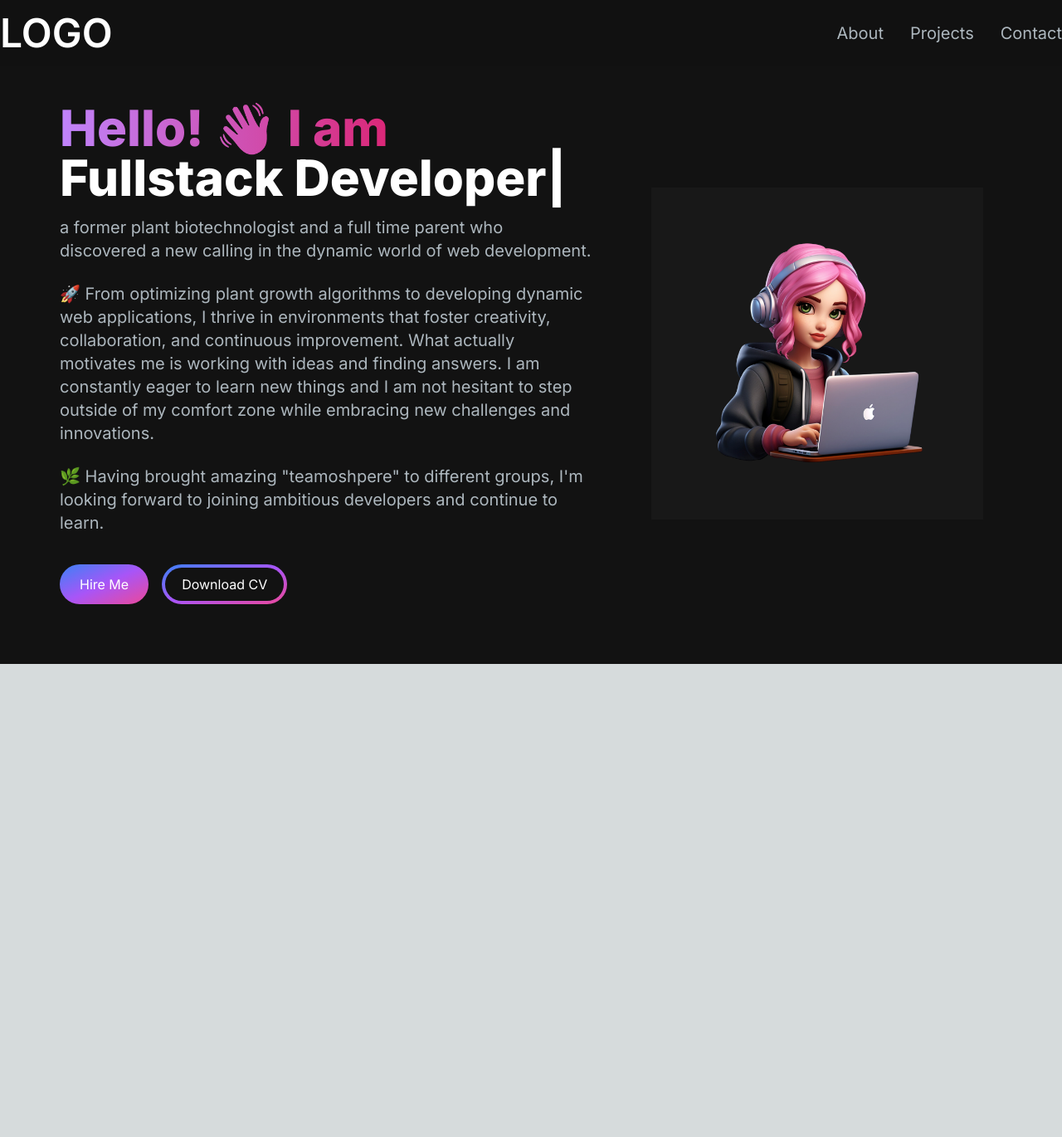
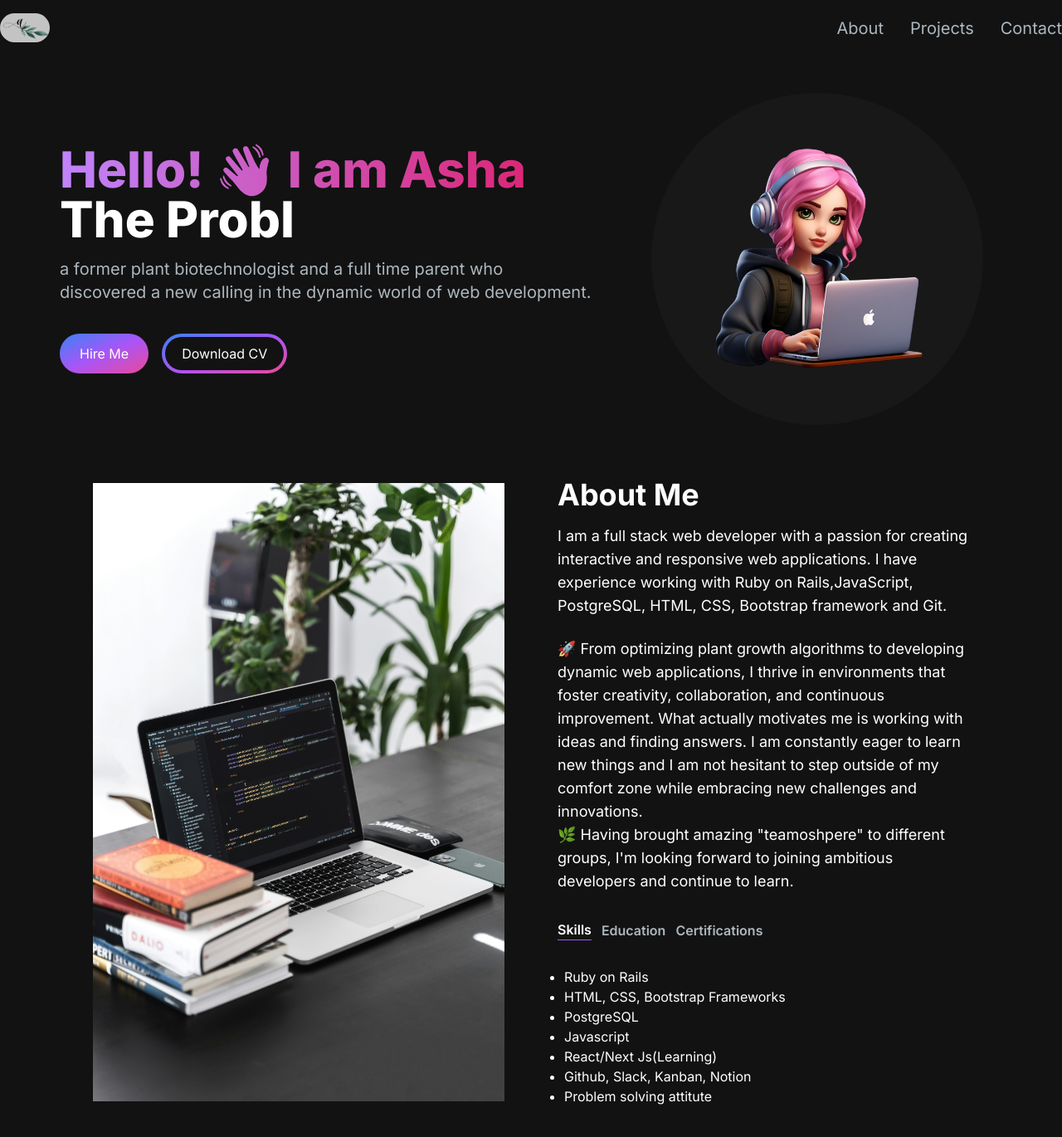
Before and after one commit to ashakiran07/Portfolio, a Next.js app: page / in a window 1280 px wide. Shown: the top 1370 px of the page at 83% size. Before the commit the page ends 800 px from the top, so only its background shows below. Built offline with nearby package versions, Linux system fonts and the light colour scheme.

Commit message:
Added a about section with TabButton component with a border button when active

```diff
--- /dev/null
+++ b/src/app/components/AboutSection.jsx
@@ -0,0 +1,109 @@
+"use client";
+import React, { useTransition, useState } from "react";
+import Image from "next/image";
+import TabButton from "./TabButton";
+
+const TAB_DATA = [
+  {
+    title: "Skills",
+    id: "skills",
+    content: (
+      <ul className="list-disc pl-2">
+        <li>Ruby on Rails</li>
+        <li>HTML, CSS, Bootstrap Frameworks</li>
+        <li>PostgreSQL</li>
+        <li>Javascript</li>
+        <li>React/Next Js(Learning)</li>
+        <li>Github, Slack, Kanban, Notion</li>
+        <li>Problem solving attitute</li>
+
+      </ul>
+    ),
+  },
+  {
+    title: "Education",
+    id: "education",
+    content: (
+      <ul className="list-disc pl-2">
+        <li>Le Wagon Web Development Bootcamp</li>
+        <li>Masters in International Horticulture, Leibniz Universität Hannover</li>
+
+      </ul>
+    ),
+  },
+  {
+    title: "Certifications",
+    id: "certifications",
+    content: (
+      <ul className="list-disc pl-2">
+        <li>Le Wagon Web Development Bootcamp Graduate</li>
+      </ul>
+    ),
+  },
+];
+
+const AboutSection = () => {
+  const [tab, setTab] = useState("skills");
+  const [isPending, startTransition] = useTransition();
+
+  const handleTabChange = (id) => {
+    startTransition(() => {
+      setTab(id);
+    });
+  };
+
+  return (
+    <section className="text-white" id="about">
+      <div className="md:grid md:grid-cols-2 gap-8 items-center py-8 px-4 xl:gap-16 sm:py-16 xl:px-16 relative">
+      <Image
+            src="/images/about.jpg"
+            alt="about image"
+            className="  top-1/2 right-1/2"
+            width={800}
+            height={400}
+            />
+        <div className="mt-4 md:mt-0 text-left flex flex-col h-full">
+          <h2 className="text-4xl font-bold text-white mb-4">About Me</h2>
+          <p className="text-base lg:text-lg mb-6">
+            I am a full stack web developer with a passion for creating
+            interactive and responsive web applications. I have experience
+            working with Ruby on Rails,JavaScript, PostgreSQL, HTML, CSS, Bootstrap framework and Git.</p>
+            <p className="text-base lg:text-lg">
+
+          🚀  From optimizing plant growth algorithms to developing dynamic web applications, I thrive in environments that foster creativity, collaboration, and continuous improvement. What actually motivates me is working with ideas and finding answers. I am constantly eager to learn new things and I am not hesitant to step outside of my comfort zone while embracing new challenges and innovations.</p>
+          <p className="text-base lg:text-lg">
+🌿 Having brought amazing "teamoshpere" to different groups, I'm looking forward to joining ambitious developers and continue to learn.          </p>
+
+          <div className="flex flex-row justify-start mt-8 hover:text-white text-[#ADB7BE]">
+            <TabButton
+              selectTab={() => handleTabChange("skills")}
+              active={tab === "skills"}
+            >
+              {" "}
+              Skills{" "}
+            </TabButton>
+            <TabButton
+              selectTab={() => handleTabChange("education")}
+              active={tab === "education"}
+            >
+              {" "}
+              Education{" "}
+            </TabButton>
+            <TabButton
+              selectTab={() => handleTabChange("certifications")}
+              active={tab === "certifications"}
+            >
+              {" "}
+              Certifications{" "}
+            </TabButton>
+          </div>
+          <div className="mt-8">
+            {TAB_DATA.find((t) => t.id === tab).content}
+          </div>
+        </div>
+      </div>
+    </section>
+  );
+};
+
+export default AboutSection;
--- a/src/app/components/HeroSection.jsx
+++ b/src/app/components/HeroSection.jsx
@@ -14,13 +14,12 @@
         <div className="col-span-7 place-self-center text-center sm:text-left px-6 py-3">
           <h1 className="text-white mb-4 text-4xl sm:text-5xl lg:text-6xl font-extrabold">
             <span className="text-transparent bg-clip-text bg-gradient-to-r from-purple-400 to-pink-600">Hello! 👋🏼
-             I am {""}</span>
+             I am Asha {""}</span>
 <br ></br>
               <TypeAnimation
       sequence={[
         // Same substring at the start will only be typed out once, initially
-        "Asha",
-        1000, // wait 1s before replacing "Mice" with "Hamsters"
+         // wait 1s before replacing "Mice" with "Hamsters"
         "Web Developer",
         1000,
         "Fullstack Developer",
@@ -36,11 +35,7 @@
           <p className="text-[#ADB7BE] text-base sm:text-lg lg:text-xl mb-6">
           a former plant biotechnologist and a full time parent who discovered a new calling in the dynamic world of web development.
           </p>
-          <p className="text-[#ADB7BE] text-base sm:text-lg lg:text-xl mb-6">
 
-🚀  From optimizing plant growth algorithms to developing dynamic web applications, I thrive in environments that foster creativity, collaboration, and continuous improvement. What actually motivates me is working with ideas and finding answers. I am constantly eager to learn new things and I am not hesitant to step outside of my comfort zone while embracing new challenges and innovations.</p>
-<p className="text-[#ADB7BE] text-base sm:text-lg lg:text-xl mb-6">
-🌿 Having brought amazing "teamoshpere" to different groups, I'm looking forward to joining ambitious developers and continue to learn.          </p>
           <div>
             <button className="px-6 py-3 w-full sm:w-fit rounded-full mr-4 bg-gradient-to-br from-blue-500 via-purple-500 to-pink-500 hover:bg-slate-200 text-white">Hire Me</button>
             <button className="px-1 py-1 w-full sm:w-fit rounded-full bg-gradient-to-br from-blue-500 via-purple-500 to-pink-500 hover:bg-slate-800 text-white mt-3">
@@ -49,7 +44,7 @@
           </div>
         </div>
         <div className="col-span-5 place-self-center mt-4 lg:mt-0">
-          <div className="rounded-ful bg-[#181818] w-[250px] h-[250px] lg:w-[400px] lg:h-[400px] relative">
+          <div className="rounded-full bg-[#181818] w-[250px] h-[250px] lg:w-[400px] lg:h-[400px] relative">
           <Image
             src="/images/hero-image.png"
             alt="hero image"
--- a/src/app/components/Navbar.jsx
+++ b/src/app/components/Navbar.jsx
@@ -3,6 +3,7 @@
 import React, {useState} from 'react';
 import NavLink from "./NavLink";
 import { Bars3Icon, XMarkIcon } from "@heroicons/react/24/solid";
+import Image from "next/image";
 
 import MenuOverlay from "./MenuOverlay";
 
@@ -25,12 +26,14 @@
 const Navbar = () => {
   const [navbarOpen, setNavbarOpen] = useState(false);
   return (
-    <nav className="fixed top-0 left-0 right-0 z-10 bg-[#121212] bg-opacity-90">
-      <div className="flex flex-wrap items-center justify-between mx-auto py-4">
-        <Link href={"/"}
-          className=" text-2xl md:text-5xl text-white font-semibold">
-          LOGO
-        </Link>
+    <nav className="fixed top-0 left-0 right-0 z-10 bg-[#121212] bg-opacity-100">
+      <div className="border-rounded flex flex-wrap items-center justify-between mx-auto py-4">
+      <a href="/">
+      <div className="rounded-full overflow-hidden">
+        <Image src="/images/logo.png" alt="Logo" width={60} height={60} className="opacity-75" />
+      {/* Adjust the height as per your design */}
+      </div>
+    </a>
         <div className="mobile-menu block md:hidden">
           {!navbarOpen ? (
             <button
--- /dev/null
+++ b/src/app/components/TabButton.jsx
@@ -0,0 +1,21 @@
+import React from "react";
+
+const variants = {
+  default: { width: 0 },
+  active: { width: "calc(100% - 0.75rem)" },
+};
+
+const TabButton = ({ active, selectTab, children }) => {
+  const buttonClasses = active ? "text-white border-b border-purple-500" : "text-[#ADB7BE]";
+
+  return (
+    <button onClick={selectTab}>
+      <p className={`mr-3 font-semibold hover:text-white ${buttonClasses}`}>
+        {children}
+      </p>
+
+    </button>
+  );
+};
+
+export default TabButton;
--- a/src/app/page.tsx
+++ b/src/app/page.tsx
@@ -1,6 +1,8 @@
 import Image from "next/image";
 import HeroSection from "./components/HeroSection";
 import Navbar from "./components/Navbar";
+import AboutSection from "./components/AboutSection";
+
 
 export default function Home() {
   return  (
@@ -8,6 +10,8 @@
     <Navbar />
     <div className="container mt-24 mx-auto px-12 py-4">
         <HeroSection />
+        <AboutSection />
+
         </div>
     </main>
   );
```
Also changed, not shown: public/images/about.jpg (added), public/images/logo.png (added).
